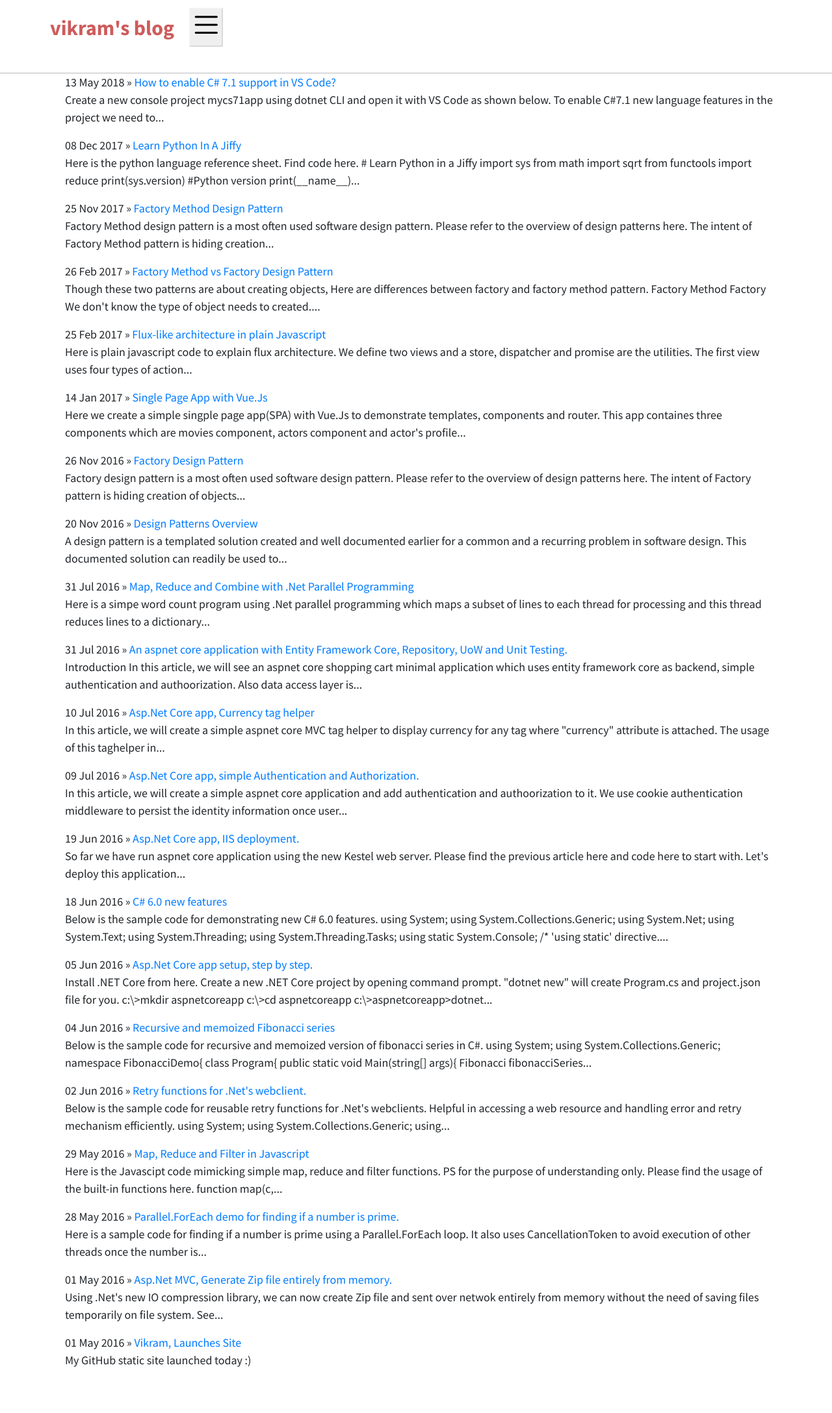
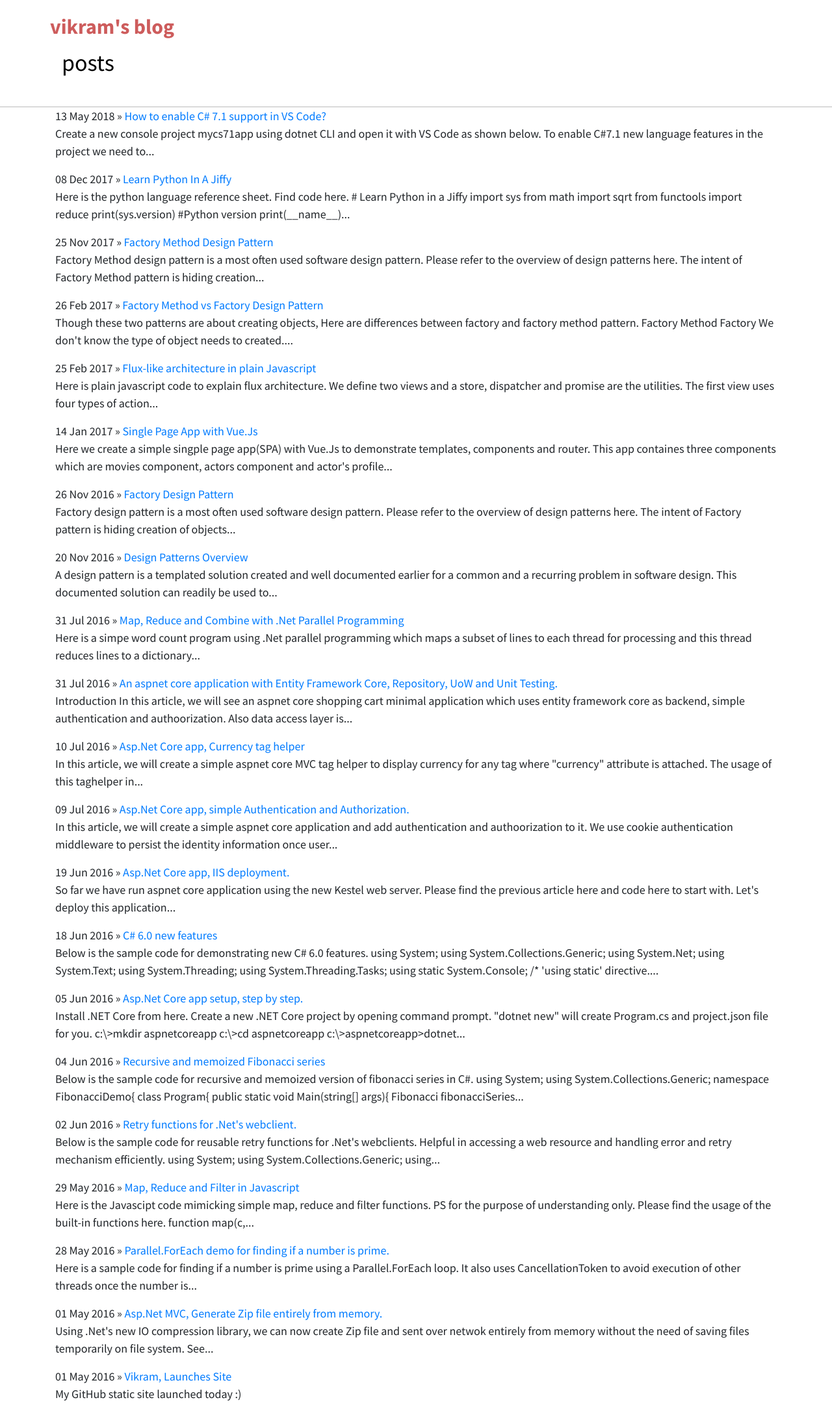
Before and after one commit to srirangamv/srirangamv.github.io, a Jekyll site: the page built from blog/index.html, in a window 1280 px wide. Shown: the whole page at 65% size. Built offline with Jekyll 4.4.1, drawn with Linux system fonts in a browser that asks for light colours; nearby versions of some CDN libraries; before the commit the page ends 2123 px from its top, so only the background shows below that.

Commit message:
css changes.

```diff
--- a/_layouts/default.html
+++ b/_layouts/default.html
@@ -37,9 +37,9 @@
             <nav class="navbar navbar-default navigation-clean-search">
                 <div class="container">
                     <div class="navbar-header"><a class="navbar-brand navbar-link" href="/">vikram's blog</a>
-                        <button class="navbar-toggle collapsed" data-toggle="collapse" data-target="#navcol-1"><span class="sr-only">Toggle navigation</span><span class="icon-menu"></span></button>
+                        <!-- <button class="navbar-toggle collapsed" data-toggle="collapse" data-target="#navcol-1"><span class="sr-only">Toggle navigation</span><span class="icon-menu"></span></button> -->
                     </div>
-                    <div class="collapse navbar-collapse" id="navcol-1">
+                    <div class="navbar-collapse" id="navcol-1">
                         <ul class="nav navbar-nav">
                             <li role="presentation"><a href="/blog">posts</a></li>
                             <!--<li role="presentation"><a href="/about">about</a></li>
--- a/css/style.css
+++ b/css/style.css
@@ -313,7 +313,7 @@
 
 .postslist{
   list-style: none;
-  -webkit-padding-start: 15px!important;
+  -webkit-padding-start: 0px;
 }
 
 .posts{
```
